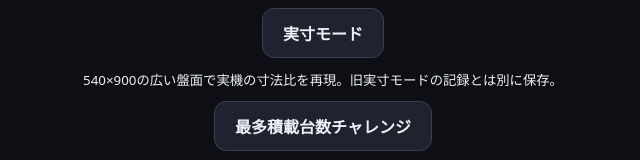
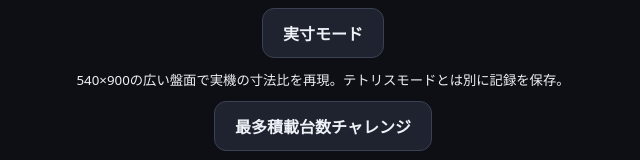
Before and after one commit to HP486379/tsumi-mac, a React (Vite) app: page / in a window 1280 px wide. Shown: the part 381-541 px from the top of the page, without its empty margins (317-957 px from the left). Built offline with nearby package versions, Linux system fonts and the light colour scheme.

Commit message:
Remove legacy normal-mode wording before iOS packaging

```diff
--- a/src/components/TitleScreen.tsx
+++ b/src/components/TitleScreen.tsx
@@ -30,7 +30,7 @@ export function TitleScreen({ settings, onSettings, onStart, onRealStart,onCount
           テトリスモード
         </button>
         <button type="button" className="btn" data-testid="real-start-button" onClick={onRealStart}>実寸モード</button>
-        <small className="mode-description">540×900の広い盤面で実機の寸法比を再現。旧実寸モードの記録とは別に保存。</small>
+        <small className="mode-description">540×900の広い盤面で実機の寸法比を再現。テトリスモードとは別に記録を保存。</small>
         <button type="button" className="btn" data-testid="count-start-button" onClick={onCountStart}>最多積載台数チャレンジ</button>
         <small className="mode-description">行消しなし。崩れても続行！ 盤内に残るMacの最高台数に挑戦。</small>
         <button type="button" className="btn" data-testid="howto-button" onClick={onHowTo}>
```
